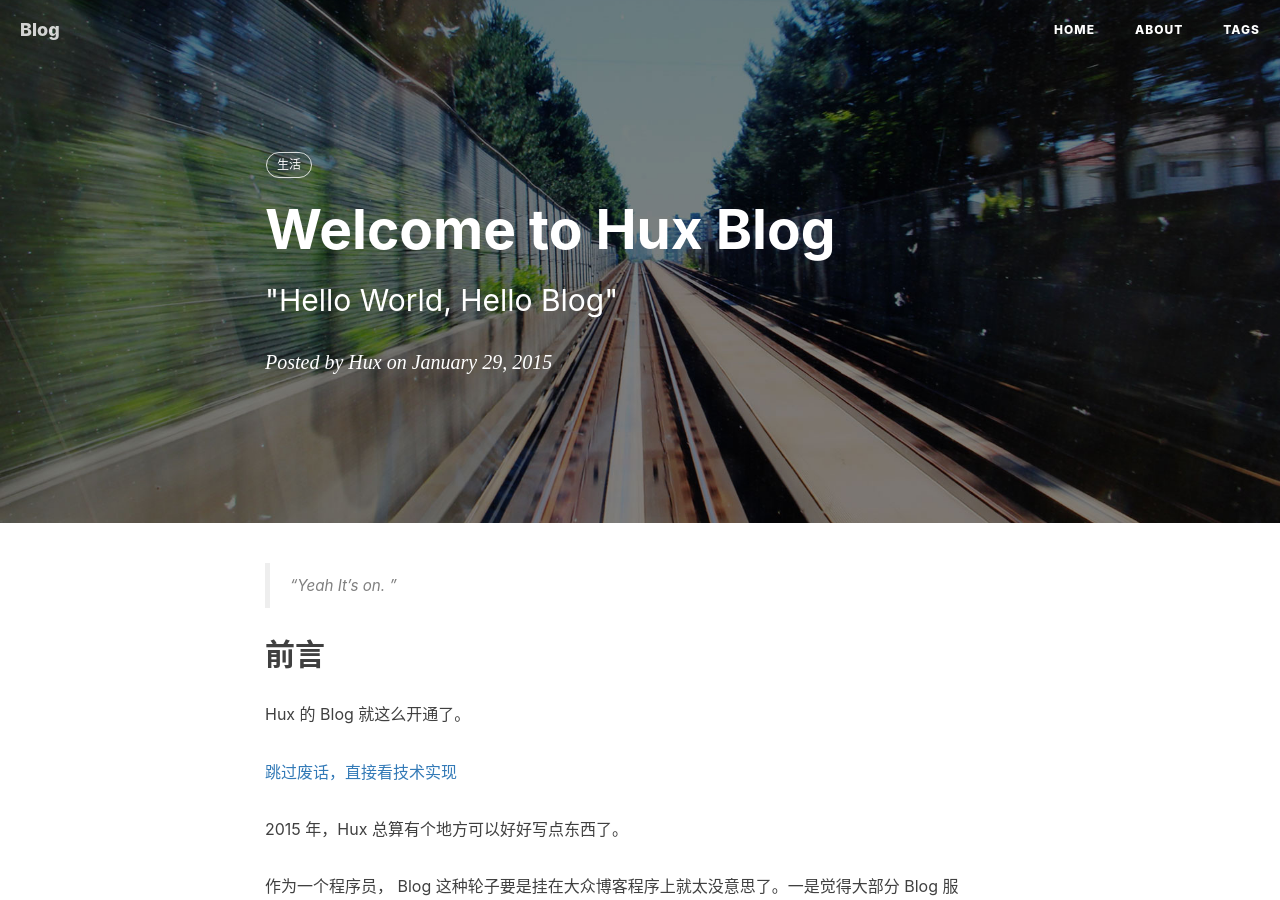
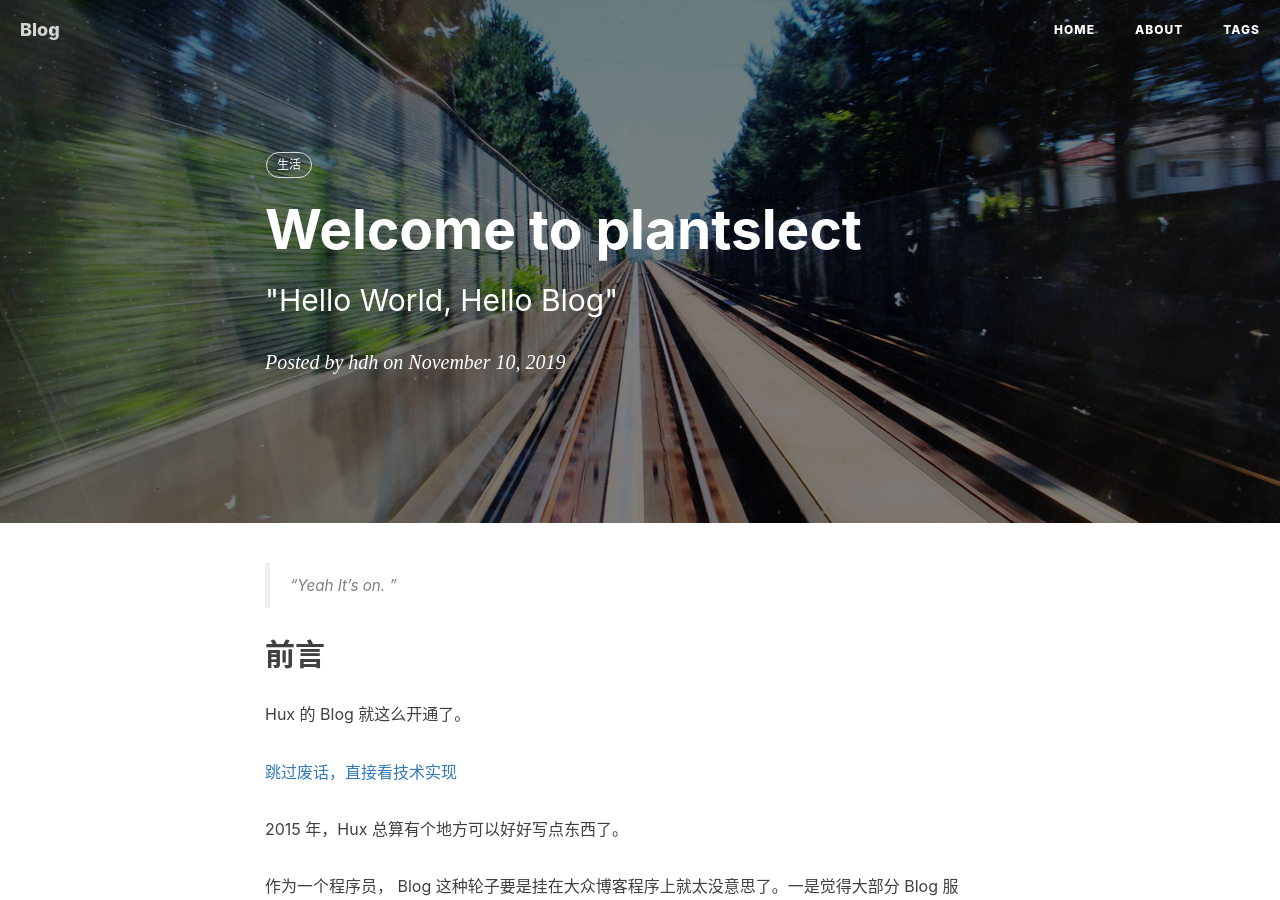
Before and after one commit to hdheart/hdheart.github.io, a Jekyll site: the page built from _posts/2014-01-29-hello-2015.markdown, in a window 1280 px wide and 900 px high. Built offline with Jekyll 4.4.1, drawn with Linux system fonts in a browser that asks for light colours; nearby versions of some CDN libraries; comment, search, counter and statistics services are not loaded; some of the changed text lies outside the part shown.

Commit message:
wrote blog

```diff
--- a/_config.yml
+++ b/_config.yml
@@ -3,7 +3,7 @@ title: Blog
 SEOTitle: Hdh's 博客 | Plantslect
 header-img: img/home-bg.jpg
 email: 760178041@qq.com
-description: ""
+description: "i'm moving"
 keyword: ""
 url: "https://hdheart.github.io/"              # your host, for absolute URL
 baseurl: ""         # for example, '/blog' if your blog hosted on 'host/blog'
--- a/_posts/2014-01-29-hello-2015.markdown
+++ b/_posts/2014-01-29-hello-2015.markdown
@@ -1,9 +1,9 @@
 ---
 layout:     post
-title:      "Welcome to Hux Blog"
+title:      "Welcome to plantslect"
 subtitle:   " \"Hello World, Hello Blog\""
-date:       2015-01-29 12:00:00
-author:     "Hux"
+date:       2019-11-10 18:48PM
+author:     "hdh"
 header-img: "img/post-bg-2015.jpg"
 tags:
     - 生活
```
